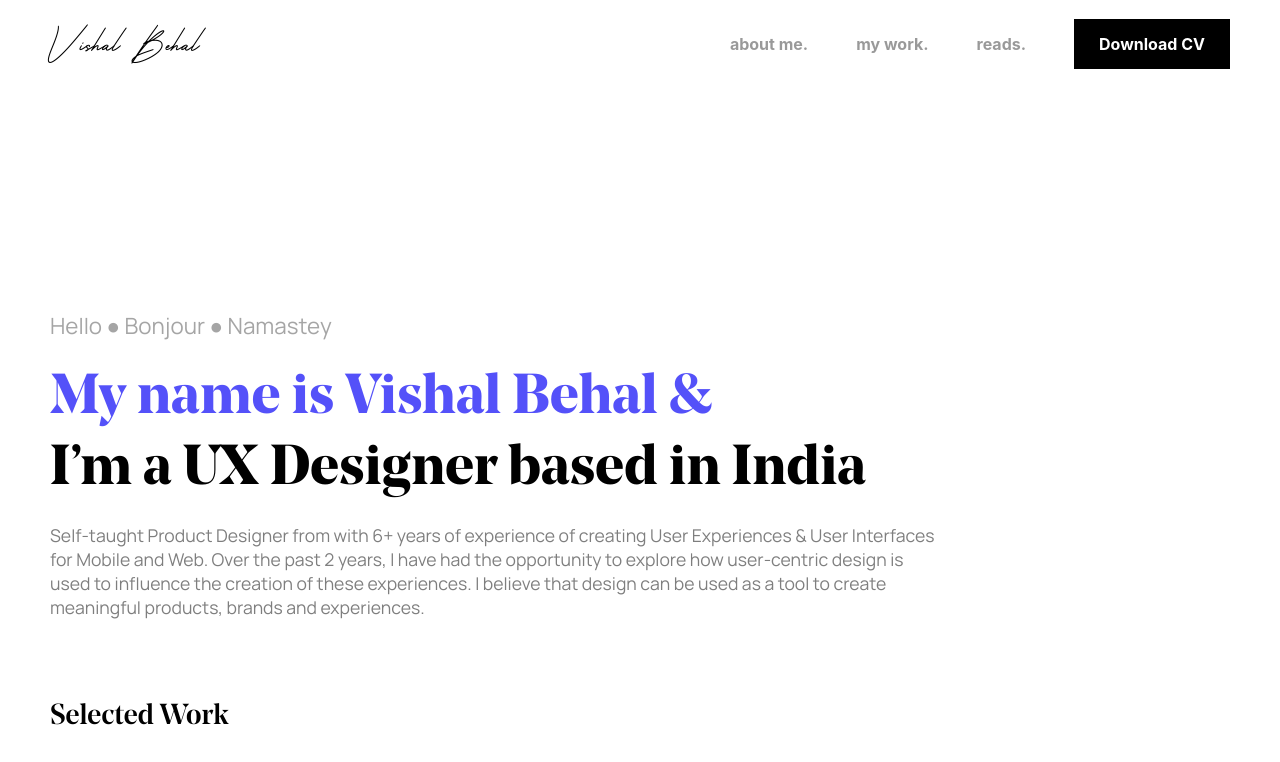
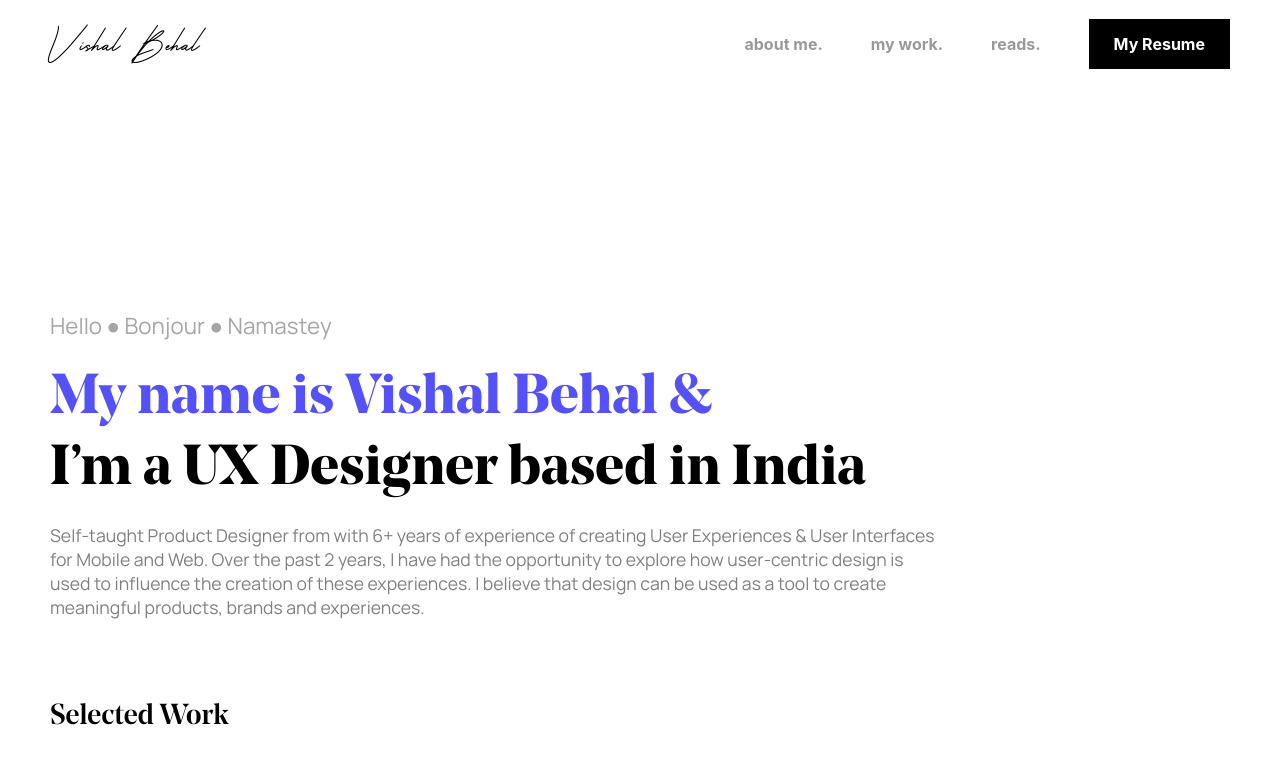
Before and after one commit to Vikkbehal/vikkbehal, a React (Create React App) app: page / in a window 1280 px wide. Shown: the top 762 px of the page. Built offline with nearby package versions, Linux system fonts and the light colour scheme.

Commit message:
ui updated

```diff
--- a/src/components/header.js
+++ b/src/components/header.js
@@ -11,7 +11,7 @@
           <Link to="/about">about me.</Link>
           <Link to="/work">my work.</Link>
           <Link to="/blog">reads.</Link>
-          <Link to="/blog" className='resume' target="_blank" >Download CV</Link>
+          <Link to="/blog" className='resume' target="_blank" >My Resume</Link>
         </div>
     </header>
   )
```
